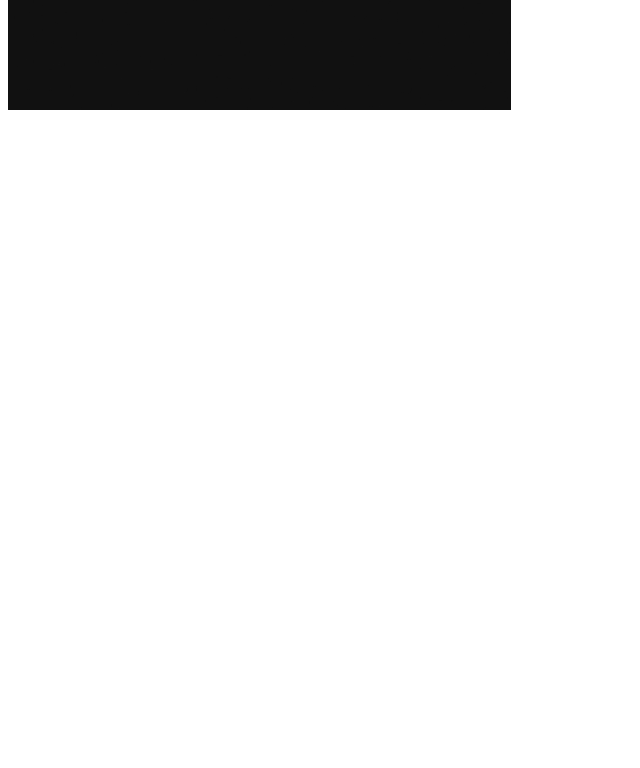
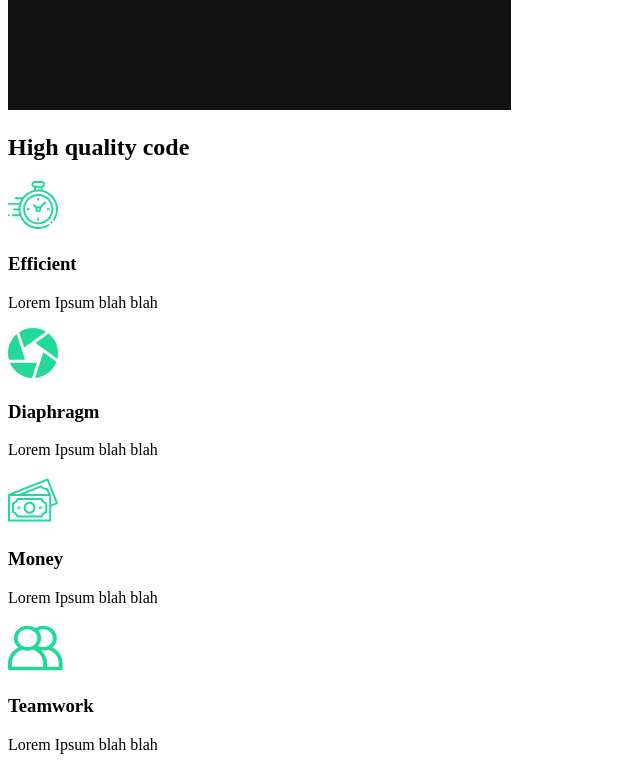
Before and after one commit to RuariDouglas/React-Portfolio, a React (Create React App) app: page / in a window 1280 px wide. Shown: the part 860-1628 px from the top of the page, without its empty margins (0-640 px from the left). Before the commit the page ends 982 px from the top, so only its background shows below. Built offline with nearby package versions, Linux system fonts and the light colour scheme.

Commit message:
Services Section

```diff
--- /dev/null
+++ b/src/components/ServicesSection.js
@@ -0,0 +1,62 @@
+import React from "react";
+// Import Icons
+import clock from "../img/clock.svg";
+import diaphragm from "../img/diaphragm.svg";
+import money from "../img/money.svg";
+import teamwork from "../img/teamwork.svg";
+import home2 from "../img/home2.png";
+
+const ServicesSection = () => {
+  return (
+    <div className="services-container">
+      <div className="description">
+        <h2>
+          High <span>quality</span> code
+        </h2>
+        {/* CARDS SECTION */}
+        <div className="cards">
+          {/* CARD */}
+          <div className="card">
+            <div className="icon">
+              <img src={clock} alt="Clock" />
+              <h3>Efficient</h3>
+            </div>
+            <p>Lorem Ipsum blah blah</p>
+          </div>
+
+          {/* CARD */}
+          <div className="card">
+            <div className="icon">
+              <img src={diaphragm} alt="Diaphragm" />
+              <h3>Diaphragm</h3>
+            </div>
+            <p>Lorem Ipsum blah blah</p>
+          </div>
+
+          {/* CARD */}
+          <div className="card">
+            <div className="icon">
+              <img src={money} alt="Money" />
+              <h3>Money</h3>
+            </div>
+            <p>Lorem Ipsum blah blah</p>
+          </div>
+
+          {/* CARD */}
+          <div className="card">
+            <div className="icon">
+              <img src={teamwork} alt="Teamwork" />
+              <h3>Teamwork</h3>
+            </div>
+            <p>Lorem Ipsum blah blah</p>
+          </div>
+        </div>
+      </div>
+      <div className="image">
+        <img src={home2} alt="" />
+      </div>
+    </div>
+  );
+};
+
+export default ServicesSection;
--- a/src/pages/AboutUs.js
+++ b/src/pages/AboutUs.js
@@ -1,7 +1,13 @@
 import React from "react";
 import AboutSection from "../components/AboutSection";
+import ServicesSection from "../components/ServicesSection";
 const AboutUs = () => {
-  return <AboutSection />;
+  return (
+    <>
+      <AboutSection />
+      <ServicesSection />
+    </>
+  );
 };
 
 export default AboutUs;
```
Also changed, not shown: 1 other file (tests, documents, lock files or other folders).
